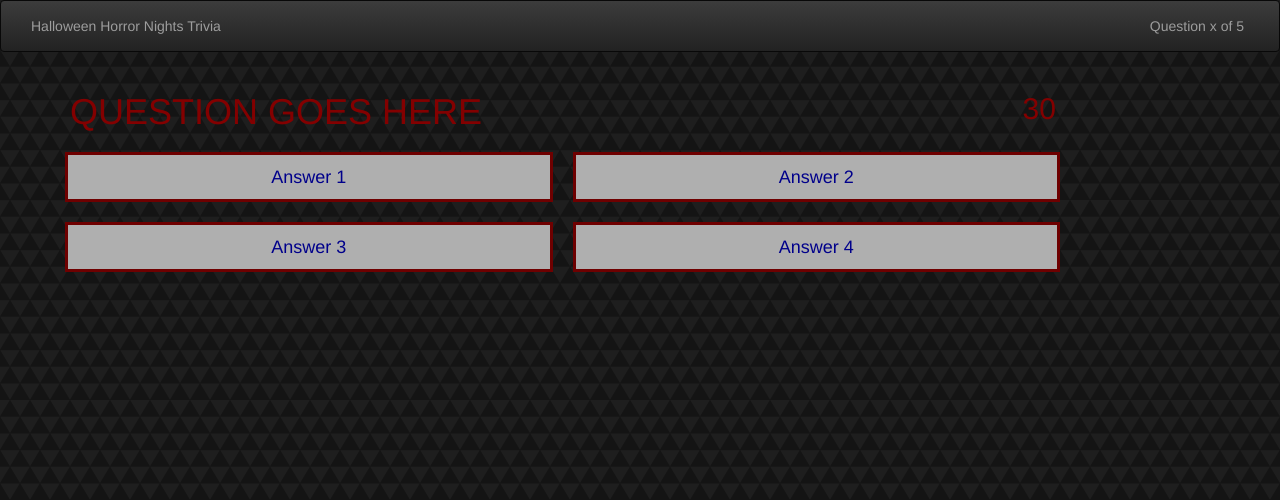
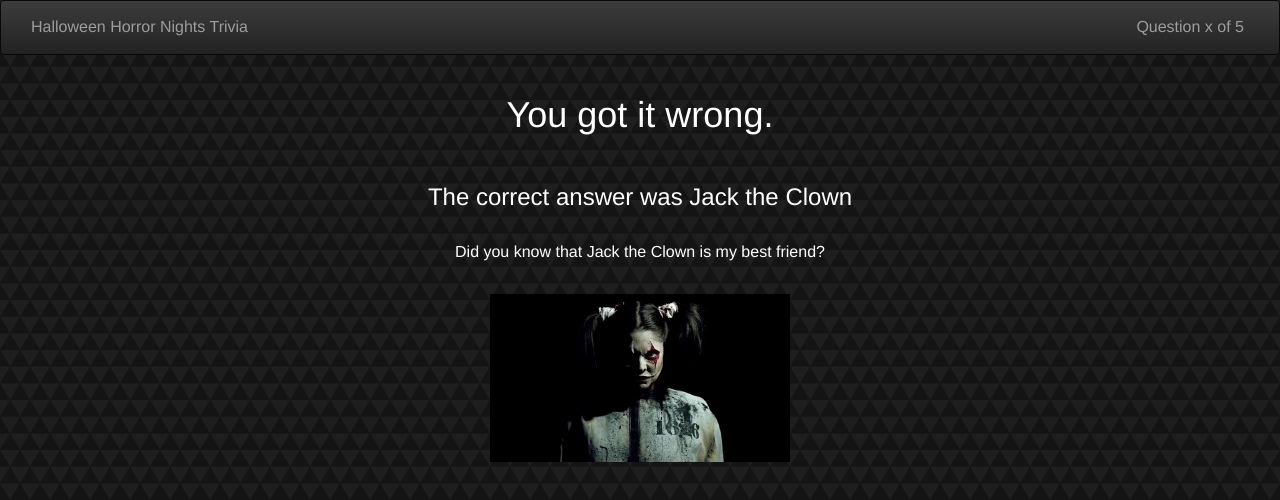
Before and after one commit to ackermax/TriviaGame, a plain HTML site: page index.html in a window 1280 px wide. Drawn offline with nearby package versions, Linux system fonts and the light colour scheme.

Commit message:
added some more html

```diff
--- a/assets/css/style.css
+++ b/assets/css/style.css
@@ -30,3 +30,13 @@ body {
 .col-md-offset-1 {
     margin-left: 75px;
 }
+
+#right-wrong {
+    color: white;
+}
+p {
+    font-size: 16px;
+}
+img {
+    width: 300px;
+}
--- a/index.html
+++ b/index.html
@@ -35,8 +35,9 @@
             <button class="btn btn-danger btn-lg">Click here to start...
                 <br>if you dare!</button>
         </div>
+
         <!-- this div contains our quiz game proper -->
-        <div id="quiz-game">
+        <div id="quiz-game" class="hide">
             <div class="row" id="question-block">
                 <div class="col-md-9 text-left">
                     <h1>QUESTION GOES HERE</h1>
@@ -62,6 +63,23 @@
                 </div>
             </div>
         </div>
+
+        <!-- putting whether you got it right or wrong here -->
+        <div id="right-wrong" class="text-center">
+            <div class="row">
+                <h1>You got it wrong.</h1>
+                <br>
+                <h3>The correct answer was Jack the Clown</h2>
+            </div>
+            <br>
+            <div class="row">
+                <p id="fun-fact">Did you know that Jack the Clown is my best friend?</p>
+            </div>
+            <br>
+            <img src="assets/images/chance.gif">
+
+        </div>
+
     </div>
 </body>
 
```
Also changed, not shown: assets/images/chance.gif (added), assets/images/usher.gif (added), 1 other file.
